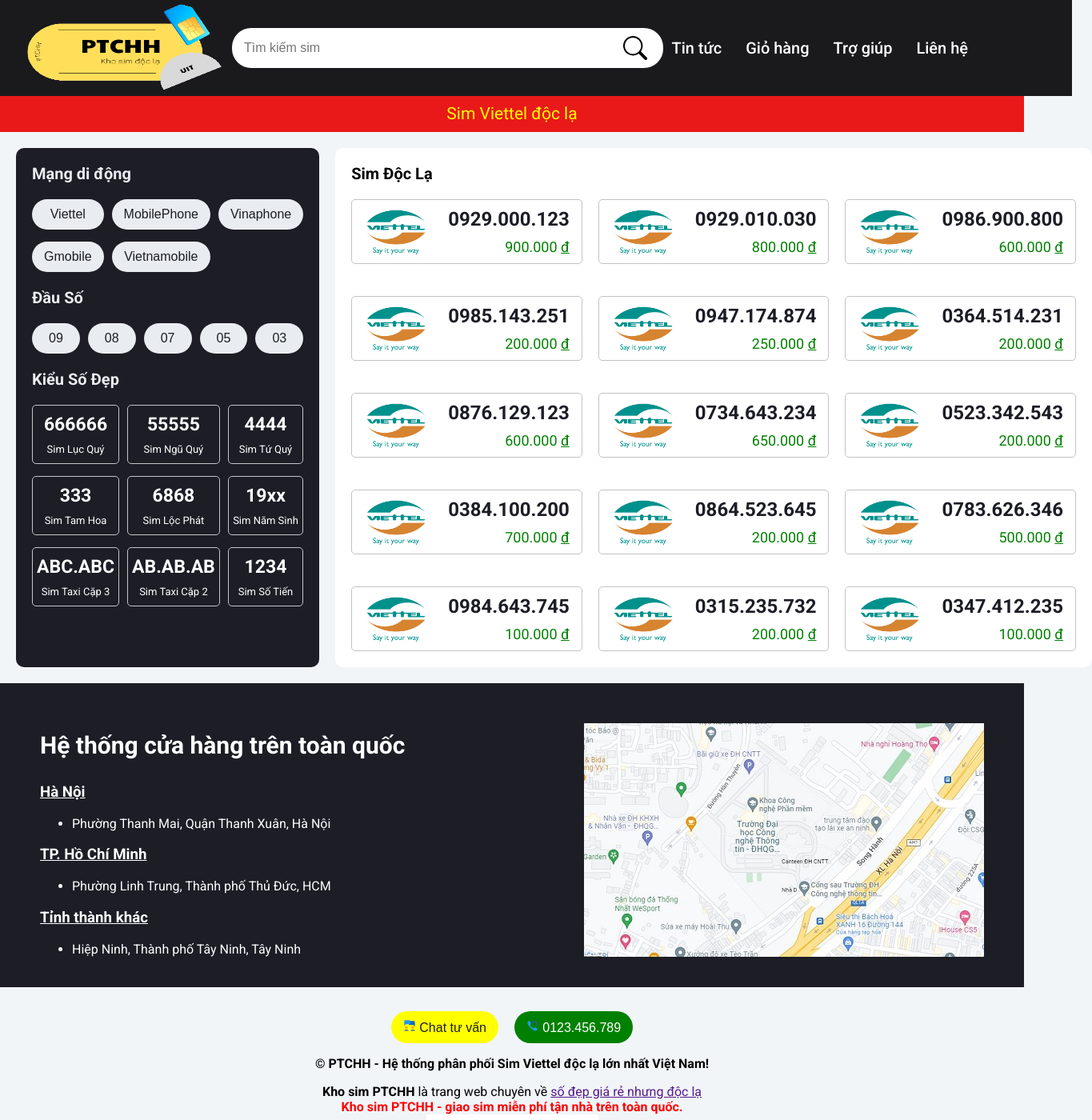
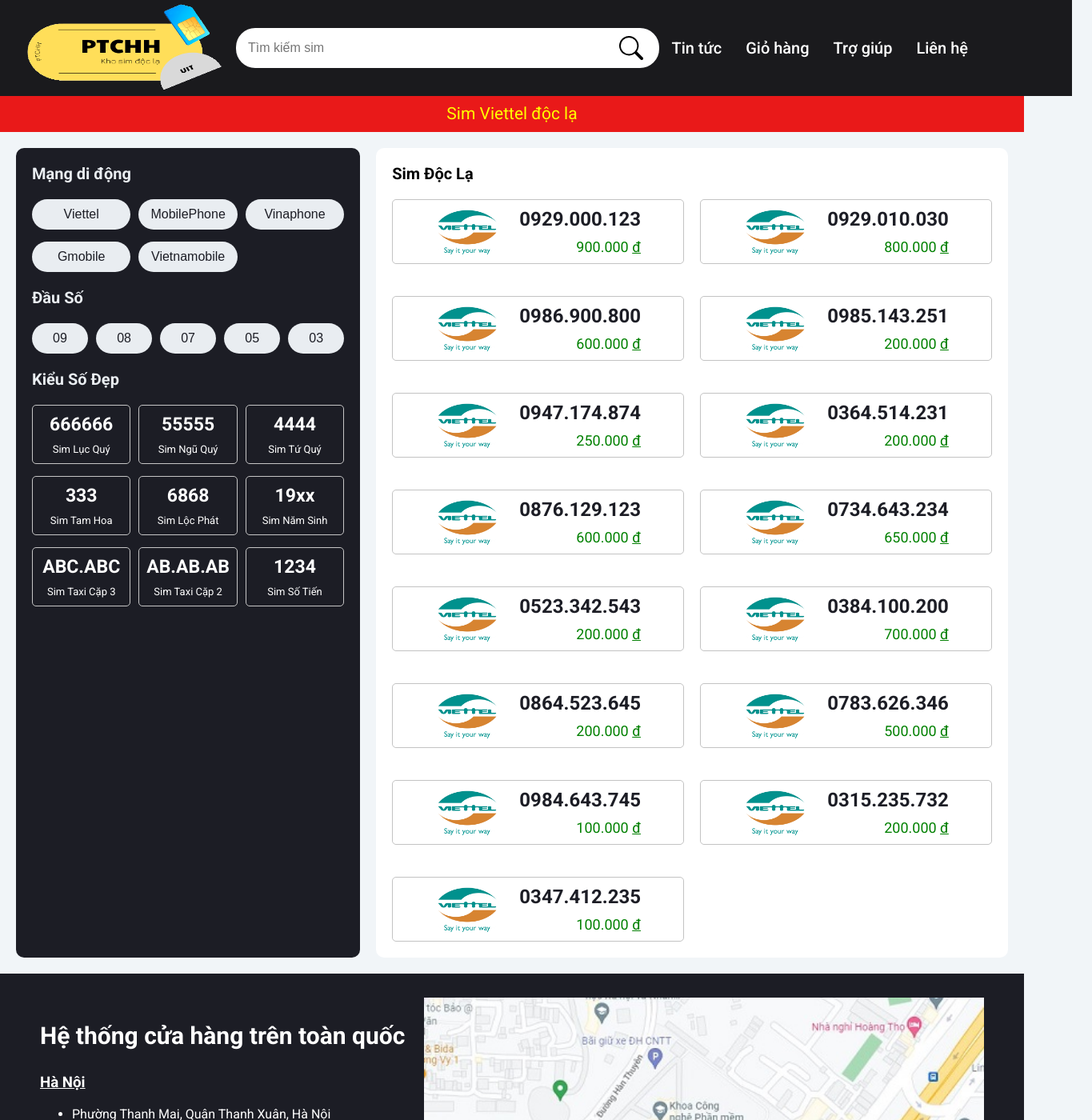
Before and after one commit to ThanhThien-dev/doanSeo, a React (Create React App) app: page / in a window 1280 px wide. Shown: the top 1400 px of the page at 80% size, 1365 px wide, since content can reach past the window. Built offline with nearby package versions, Linux system fonts and the light colour scheme.

Commit message:
update 11:00

```diff
--- a/src/App.css
+++ b/src/App.css
@@ -42,8 +42,8 @@
   flex: 1;
   max-width: 600px;
   align-items: center;
-  margin-left: 10px;
-  margin-right: 10px;
+  margin-left: 15px;
+  margin-right: 15px;
 }
 
 .search-bar{
@@ -75,14 +75,13 @@
 
 
 .slide-container div{
-  width: 100%;
   font-size: 21px;
   text-align: center;
   color: yellow;
+
 }
 
 .slide-container{
-  display: flex;
   padding-top: 130px;
   background-color: #e91919;
   padding-bottom: 11px;
@@ -193,6 +192,18 @@
   column-gap: 20px;
 }
 
+@media (max-width:1900px) {
+  .productlist {
+    grid-template-columns: 1fr 1fr;
+  }
+
+}
+@media (max-width:1000px) {
+  .productlist {
+    grid-template-columns: 1fr;
+  }
+}
+
 .product-img{
   width: 80px;
   display: flex;
@@ -236,22 +247,26 @@
 /* Footer */
 .bch{
   padding-top: 30px;
-  padding-bottom: 350px;
-  padding-left: 50px;
-  background-color: #1C1D25;
-  color: white;
+    padding-bottom: 30px;
+    padding-left: 50px;
+    background-color: #1C1D25;
+    color: white;
 }
 
 .bch-content{
   padding-right: 20px;
-  float: left;
+    float: left;
 }
 
 .bch-img{
-  float: right;
-  padding-right: 50px;
-  padding-top: 20px;
+  text-align: right;
+    padding-right: 50px;
+
 }
+.bch-img img{
+  width: 700px;
+}
+
 
 .hotline_footer{
   text-align: center;
@@ -272,6 +287,7 @@
 
 .end{
   text-align: center;
+  padding-bottom: 20px;
 }
 
 .button {
@@ -285,6 +301,11 @@
   width: 200px;
 }
 
+.footer-container{
+  display: flex;
+  flex-direction: column;
+}
+
 /*News*/
 
 .news-container{
@@ -295,15 +316,28 @@
 }
 
 .news-article{
-  width: 100%;
   background-color: white;
   display: grid;
   grid-template-columns: 1fr 1fr 1fr;
-  row-gap: 50px;
+  row-gap: 40px;
+  column-gap: 20px;
   align-content: center;
   justify-items: center;
-  padding-top: 20px;
-  padding-bottom: 20px;
+  padding: 20px;
+}
+
+@media (max-width:400px) {
+  .news-article {
+    grid-template-columns: 1fr;
+  }
+
+}
+
+@media (max-width:1200px) {
+  .news-article {
+    grid-template-columns: 1fr 1fr;
+  }
+
 }
 
 .article-image img{
@@ -329,14 +363,24 @@
 /* Blog */
 
 .blog-container{
-  margin-left: 200px;
-  margin-right: 200px;
+  margin-left: 15%;
+  margin-right: 15%;
   margin-bottom: 20px;
+  padding: 20px;
   background-color: #E9EAEE;
 }
 
+.img-container{
+  display: flex;
+  justify-content: center;
+}
+
 .img_blog{
-  text-align: center;
+  width: 600px;
+}
+
+.img_blog img{
+  width: 100%;
 }
 
 .blog{
--- a/src/App.js
+++ b/src/App.js
@@ -14,7 +14,6 @@
 function App() {
   return (
     <BrowserRouter>
-      <div>
       <Header></Header>
       <SimpleSlider></SimpleSlider>
       <Routes>
@@ -30,9 +29,7 @@
         <Route path="/tintuc" element={<News></News>}></Route>
         <Route path="/tintuc/:id" element={<BaiViet></BaiViet>}></Route>
       </Routes>
-
       <Footer></Footer>
-      </div>
     </BrowserRouter>
   );
 }
--- a/src/Components/Footer.js
+++ b/src/Components/Footer.js
@@ -4,7 +4,7 @@
 
 function Footer() {
   return (
-    <footer>
+    <footer className="footer-container">
       <div className="bch">
         <div className="bch-content">
           <h3 style={{ fontSize: "30px" }}>Hệ thống cửa hàng trên toàn quốc</h3>
@@ -49,8 +49,7 @@
       <div className="end">
         <p>
           <b>
-            © PTCHH - Hệ thống phân phối Sim Viettel độc lạ lớn nhất Việt
-            Nam!
+            © PTCHH - Hệ thống phân phối Sim Viettel độc lạ lớn nhất Việt Nam!
           </b>
         </p>
         <div>
--- a/src/Components/Header.js
+++ b/src/Components/Header.js
@@ -8,7 +8,7 @@
     <div className="header">
       <div className="left-header">
         <Link to={"/"}>
-          <img src={require("./images/logo1.png")} alt="" height={'110px'} />
+          <img src={require("./images/logo1.png")} alt="" height={"110px"} />
         </Link>
       </div>
       <div className="middle-header">
@@ -26,7 +26,7 @@
         <div>Giỏ hàng</div>
         <div>Trợ giúp</div>
         <div>
-          <a href="#lh" className="non-textdecoration">
+          <a href="/" className="non-textdecoration">
             Liên hệ
           </a>
         </div>
--- a/src/Components/News.js
+++ b/src/Components/News.js
@@ -13,7 +13,7 @@
               <div className="article-image">
                 <img src={require(`./images/${hinh}.png`)} alt="" />
               </div>
-              <Link to={`/tintuc/${tenbaiviet}`} state={{ idbaiviet: id }}>
+              <Link to={`/tintuc/${id}`} state={{ idbaiviet: id }}>
                 <div className="article-name">{tenbaiviet}</div>
               </Link>
               <div className="article-content">{content}</div>
--- a/src/Components/data/noidung1.js
+++ b/src/Components/data/noidung1.js
@@ -20,8 +20,10 @@
         </b>
       </div>
       <br></br> <br></br>
-      <div className="img_blog">
-        <img src={require("../images/img1.jpg")} alt="" />
+      <div className="img-container">
+        <div className="img_blog">
+          <img src={require("../images/img1.jpg")} alt="" />
+        </div>
       </div>
       <h3>
         <b>I. Một số dạng SIM số đẹp phổ biến</b>
@@ -74,8 +76,10 @@
         <i>3. Ý nghĩa các con số trong SIM</i>
       </b>
       <br></br> <br></br>
-      <div className="img_blog">
-        <img src={require("../images/img2.jpg")} alt="" />
+      <div className="img-container">
+        <div className="img_blog">
+          <img src={require("../images/img2.jpg")} alt="" />
+        </div>
       </div>
       <h3>
         <b>III. Bán lại sim điện thoại đang dùng </b>
```
Also changed, not shown: src/Components/data/noidung2.js (+56 -26 lines), 2 other files (tests, documents, lock files or other folders). Lines whose indentation alone changed are shown as unchanged.
